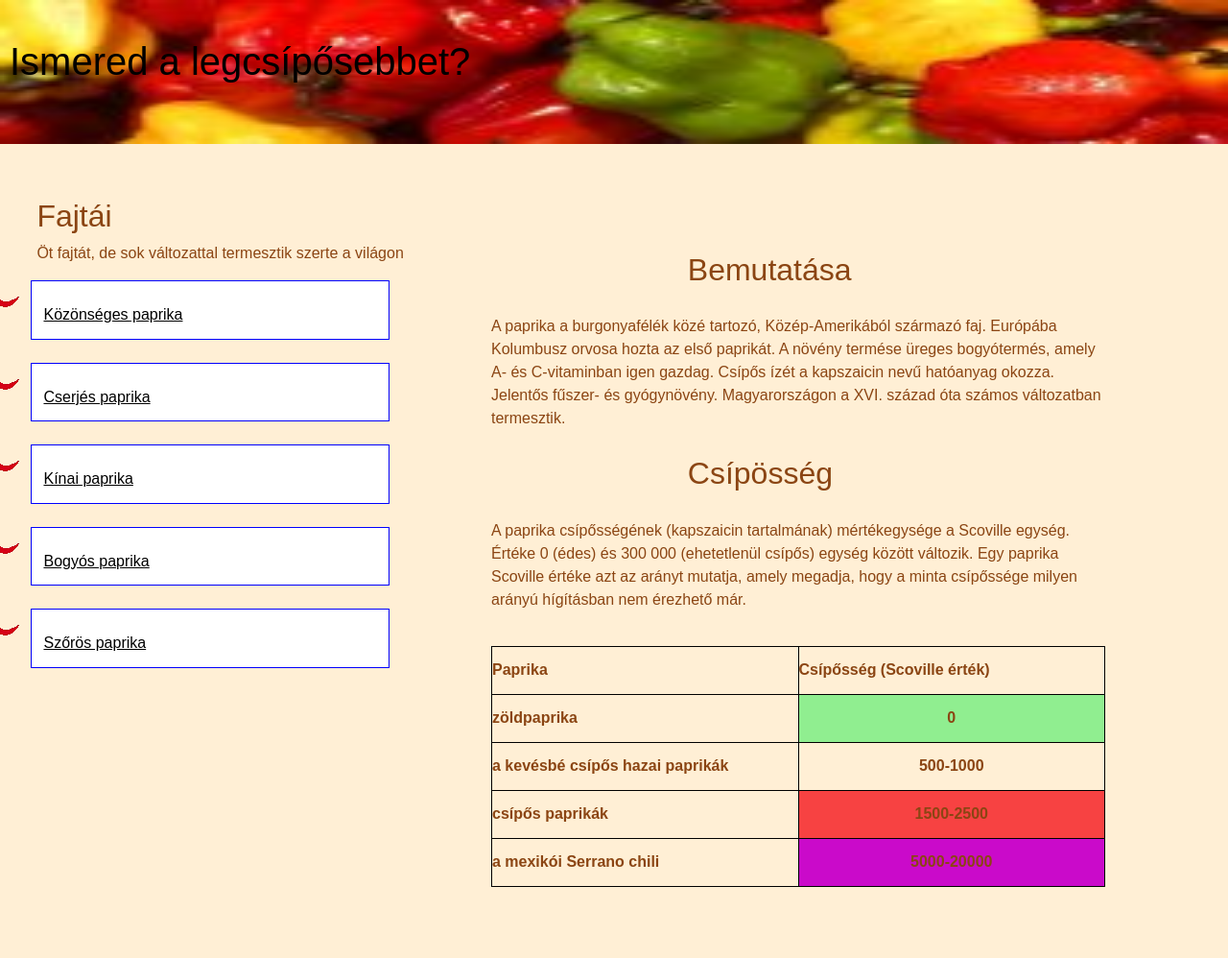
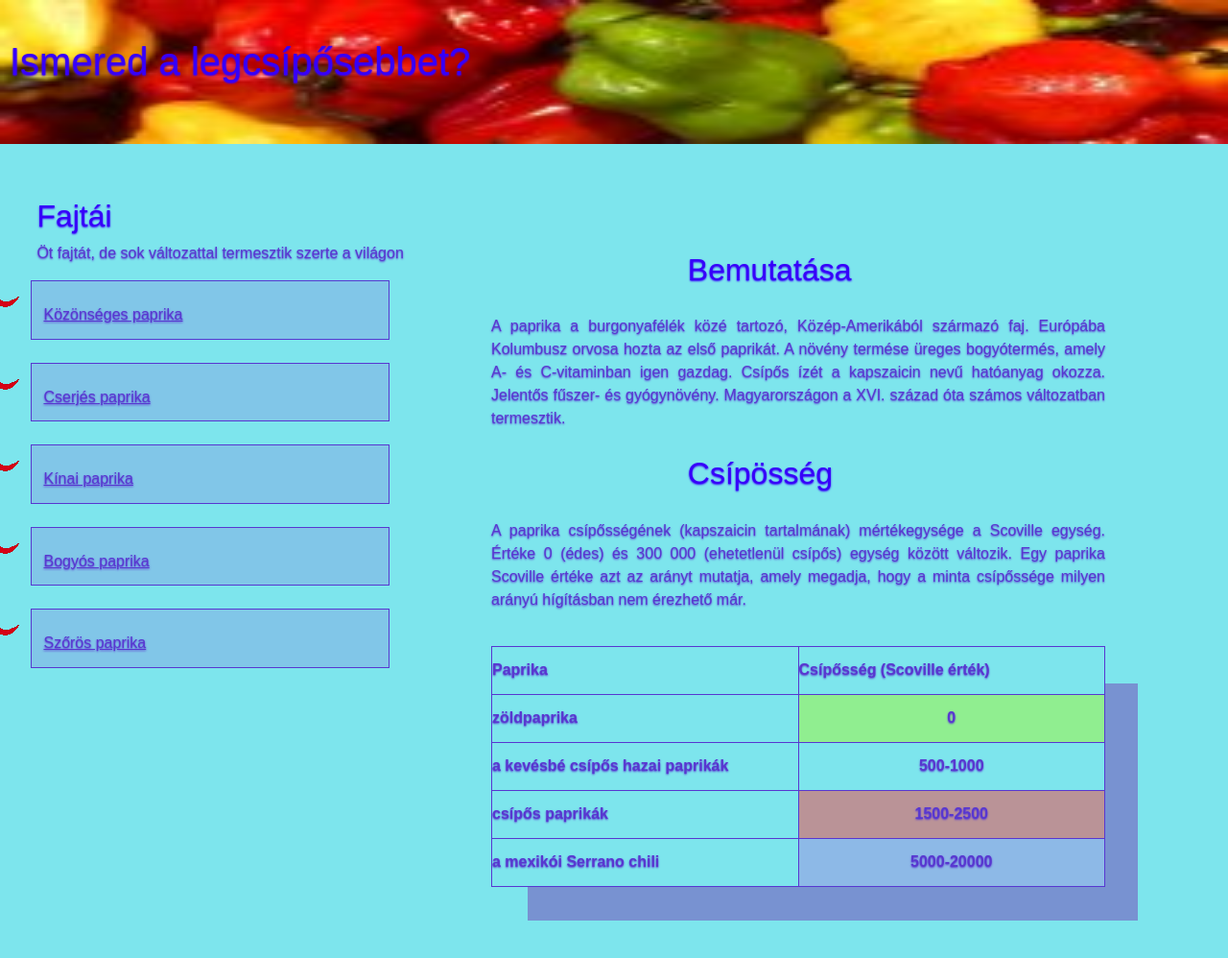
Before and after one commit to bartekaron/Paprika, a plain HTML site: page Feladat/index.html in a window 1280 px wide. Shown: the top 998 px of the page at 96% size. Drawn offline with Linux system fonts and the light colour scheme.

Commit message:
Színek változtatása

```diff
--- a/Feladat/paprika.css
+++ b/Feladat/paprika.css
@@ -1,6 +1,8 @@
 body {
-    background-color: papayawhip;
-    color: saddlebrown;
+    background-color: #7DE5ED;
+    color: #5837D0;
+    text-shadow: 0px 1px 2px;
+    opacity: 1;
 }
 
 img{
@@ -8,18 +10,19 @@ img{
     height: 150px;
 }
 
+
 .nulla{
-    background-color: lightgreen;
+    background-color: #90ee90;
     text-align: center;
 }
 
 .piros{
-    background-color: rgb(247, 66, 66);
+    background-color: rgba(247, 66, 66, 0.5);
     text-align: center;
 }
 
 .lila{
-    background-color: rgb(202, 10, 202);
+    background-color: rgba(202, 10, 202, 0.2);
     text-align: center;
 }
 .feher{
@@ -27,19 +30,23 @@ img{
 }
 
 a{
-    color: black;
+    color: #5837D0;
 
 }
 a:hover{
     color:black;
 }
 
+.navbar1{
+  text-shadow: 0 1px 2px;
+}
 
 h1{
     position: relative;
     top: -110px;
-    color: black;
+    color: #3600fa;
     padding-left: 10px;
+
 }
 
 .fajta{
@@ -47,18 +54,21 @@ h1{
     width: 50%;
     height: 50%;
     right: -3%;
+
 }
 .fajta1{
   position: relative;
   width: 50%;
   height: 50%;
   right: -3%;
+  color: #3600fa;
 }
 .fajtap1{
   position: relative;
   width: 50%;
   height: 50%;
   right: -3%;
+
 }
 
 
@@ -68,23 +78,28 @@ li{
     padding-bottom: 1%;
     padding-left: 1%;
     padding-right: 1%;
-    text-align: left;
+    text-align: justify;
     /*background-color: white;*/
-    color: black;
+    color: #5837D0;
+
 }
 .alap{
-  border: 1px solid blue;
+  border: 1px solid #5837D0;
   margin: 0 70% 0 0;
   padding-bottom: 1%;
   padding-left: 1%;
   padding-right: 1%;
-  text-align: left;
-  background-color: white;
-  color: black;
+  text-align: justify;
+  background-color: #81C6E8;
+  color: #5837D0;
+  text-decoration: none;
 }
 table,th,td{
-    border: 1px solid black;
+    border: 1px solid #5837D0;
+
 }
+
+
 th{
     width: 200px;
     height: 50px;
@@ -94,9 +109,13 @@ th{
     right: -40%;
     top: -380px;
     width: 50%;
+    color: #5837D0;
+    box-shadow: 36px 37px 0px -2px rgba(114,59,179,0.49);
+    -webkit-box-shadow: 36px 37px 0px -2px rgba(114,59,179,0.49);
+    -moz-box-shadow: 36px 37px 0px -2px rgba(114,59,179,0.49);
 }
 .mutatas p{
-    text-align: left;
+    text-align: justify;
     position: relative;
     top: -430px;
     right: -40%;
@@ -104,30 +123,32 @@ th{
 
 }
 .mutatas h2{
-    text-align: left;
+    text-align: justify;
     position: relative;
     top: -450px;
     right: -56%;
     width: 50%;
+    color: #3600fa;
 
 }
 .csipos p{
-    text-align: left;
+    text-align: justify;
     position: relative;
     top: -400px;
     width: 50%;
     right: -40%;
 }
 .csipos h2{
-    text-align: left;
+    text-align: justify;
     position: relative;
     top: -420px;
     width: 50%;
     right: -56%;
+    color: #3600fa;
 }
 
 .mutatas1 p{
-  text-align: left;
+  text-align: justify;
   position: relative;
   top: -40px;
   right: -40%;
@@ -135,32 +156,38 @@ th{
 
 }
 .mutatas1 h2{
-  text-align: left;
+  text-align: justify;
   position: relative;
   top: -60px;
   right: -56%;
   width: 50%;
+  color: #3600fa;
 
 }
 .csipos1 p{
-  text-align: left;
+  text-align: justify;
   position: relative;
   top: -10px;
   width: 50%;
   right: -40%;
 }
 .csipos1 h2{
-  text-align: left;
+  text-align: justify;
   position: relative;
   top: -30px;
   width: 50%;
   right: -56%;
+  color: #3600fa;
 }
 .table2{
   position: relative;
   right: -40%;
   top: 0px;
   width: 50%;
+  color: #5837D0;
+  box-shadow: 36px 37px 0px -2px rgba(114,59,179,0.49);
+  -webkit-box-shadow: 36px 37px 0px -2px rgba(114,59,179,0.49);
+  -moz-box-shadow: 36px 37px 0px -2px rgba(114,59,179,0.49);
 }
 
 
@@ -187,6 +214,7 @@ body {
 .navbar {
   width: 100%;
   box-shadow: 0 1px 4px rgb(146 161 176 / 15%);
+
 }
 
 .nav-container {
@@ -206,7 +234,7 @@ body {
 
 .navbar .nav-container a {
   text-decoration: none;
-  color: #0e2431;
+  color: #5837D0;
   font-weight: 500;
   font-size: 16px;
   padding: 0.7rem;
@@ -252,21 +280,24 @@ body {
   height: 4px;
   width: 100%;
   border-radius: 10px;
-  background: #0e2431;
+  background: #5837D0;
 }
 
 .nav-container .hamburger-lines .line1 {
   transform-origin: 0% 0%;
   transition: transform 0.4s ease-in-out;
+  color: #5837D0;
 }
 
 .nav-container .hamburger-lines .line2 {
   transition: transform 0.2s ease-in-out;
+  color: #5837D0;
 }
 
 .nav-container .hamburger-lines .line3 {
   transform-origin: 0% 100%;
   transition: transform 0.4s ease-in-out;
+  color: #5837D0;
 }
 
 .navbar .menu-items {
@@ -280,26 +311,28 @@ body {
   padding-left: 50px;
   transition: transform 0.5s ease-in-out;
   text-align: center;
+  color: #5837D0;
 }
 
 .navbar .menu-items li {
   margin-bottom: 19.2px;
   font-size: 24px;
   font-weight: 500;
+  color: #5837D0;
 }
 
 .logo h1{
   position: absolute;
   top: 60px;
   right: 85%;
-  color: #0e2431;
+  color: #3600fa;
 }
 .logo p{
     position: absolute;
   top: 150px;
   right: 75%;
   font-size: 19.2px;
-  color: #0e2431;
+  color: #5837D0;
 }
 @media screen and (min-width: 600px) {
   .navbar{
```
